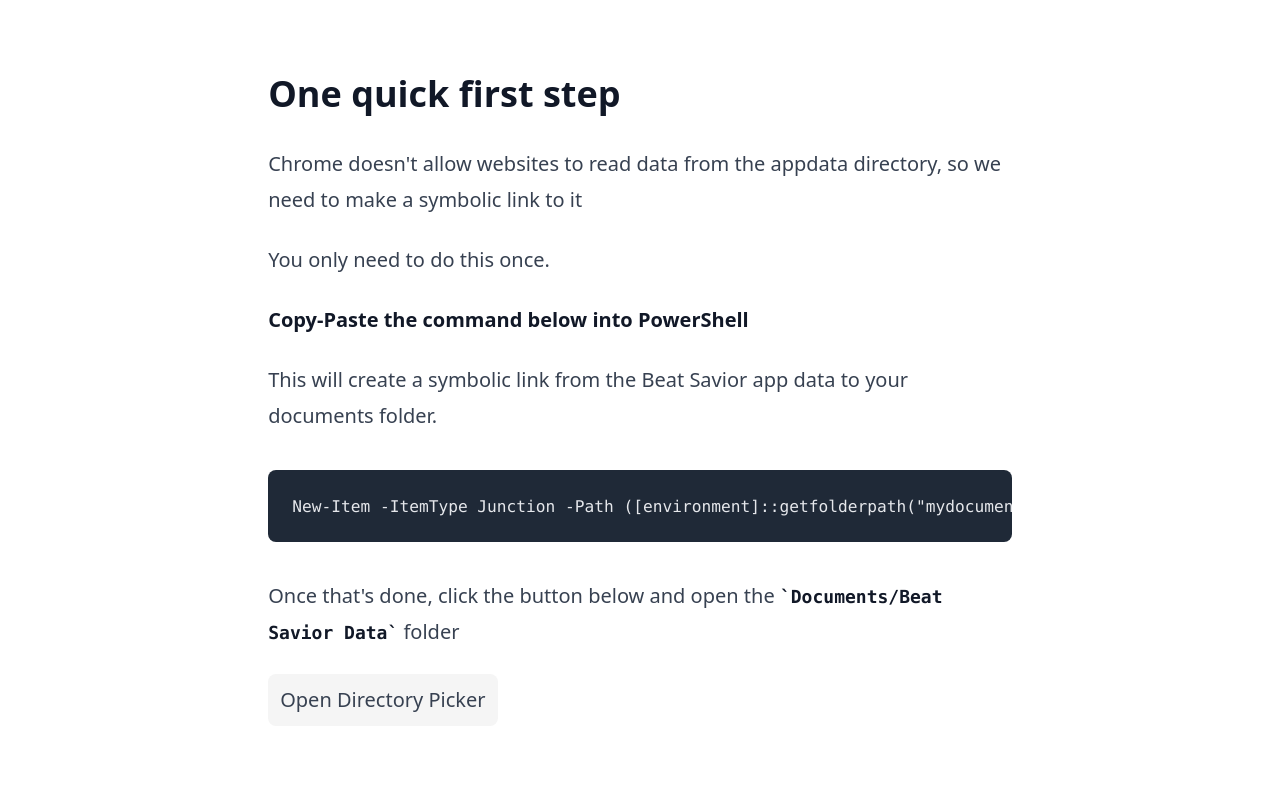
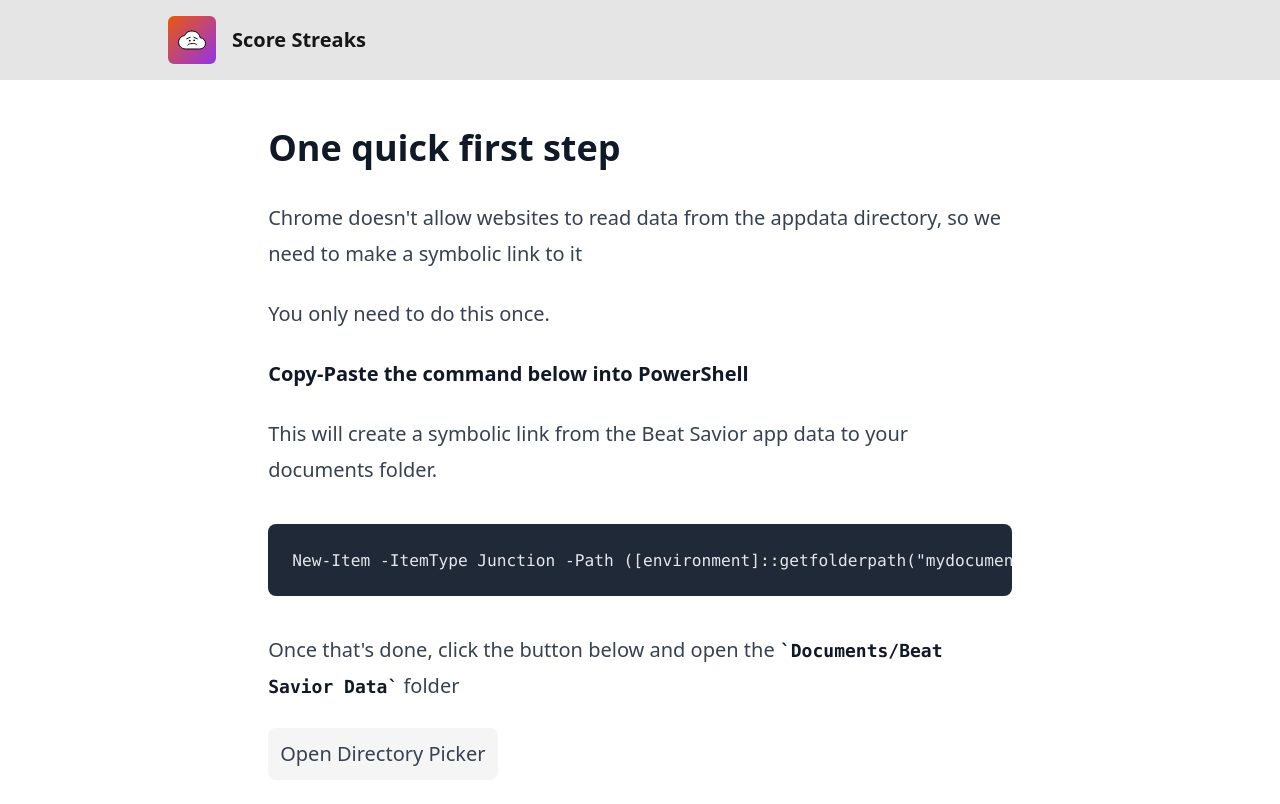
Before and after one commit to byhemechi/streaks, a Next.js app: page / in a window 1280 px wide. Shown: the top 804 px of the page. Built offline with nearby package versions, Linux system fonts and the light colour scheme.

Commit message:
branding

```diff
--- a/components/app.tsx
+++ b/components/app.tsx
@@ -177,7 +177,7 @@
   };
 
   return !playData ? (
-    <div className="flex-1 flex items-center justify-center flex-col">
+    <div className="flex-1 flex p-12 md:items-center justify-center flex-col">
       <article className="prose prose-xl dark:prose-invert">
         <h2>One quick first step </h2>
         <p>
--- a/pages/_app.js
+++ /dev/null
@@ -1,15 +0,0 @@
-import Head from "next/head";
-import "../styles/globals.css";
-
-function MyApp({ Component, pageProps }) {
-  return (
-    <>
-      <Head>
-        <title>streaks</title>
-      </Head>
-      <Component {...pageProps} />
-    </>
-  );
-}
-
-export default MyApp;
--- /dev/null
+++ b/pages/_app.tsx
@@ -0,0 +1,25 @@
+import Head from "next/head";
+import "../styles/globals.css";
+import logo from "../public/sadcloud.svg";
+import Image from "next/image";
+
+function StreaksApp({ Component, pageProps }) {
+  return (
+    <>
+      <Head>
+        <title>streaks</title>
+      </Head>
+      <header className="bg-black/10 dark:bg-black/50 backdrop-blur-lg text-xl font-semibold sticky top-0">
+        <div className="max-w-screen-lg mx-auto p-4 px-10 flex items-center gap-4">
+          <div className="flex justify-center items-center gap-2 w-12 h-12 rounded-md bg-gradient-to-br from-orange-600 to-purple-600 text-white p-1">
+            <Image src={logo} alt="byhemechi" />
+          </div>
+          Score Streaks
+        </div>
+      </header>
+      <Component {...pageProps} />
+    </>
+  );
+}
+
+export default StreaksApp;
--- a/styles/globals.css
+++ b/styles/globals.css
@@ -5,5 +5,5 @@
 html,
 body,
 #__next {
-  @apply w-full h-full m-0 flex bg-white dark:bg-neutral-900 text-neutral-900 dark:text-neutral-300;
+  @apply w-full min-h-full m-0 flex bg-white dark:bg-neutral-900 text-neutral-900 dark:text-neutral-300 flex-col;
 }
```
Also changed, not shown: public/sadcloud.svg (added), public/vercel.svg (deleted).
